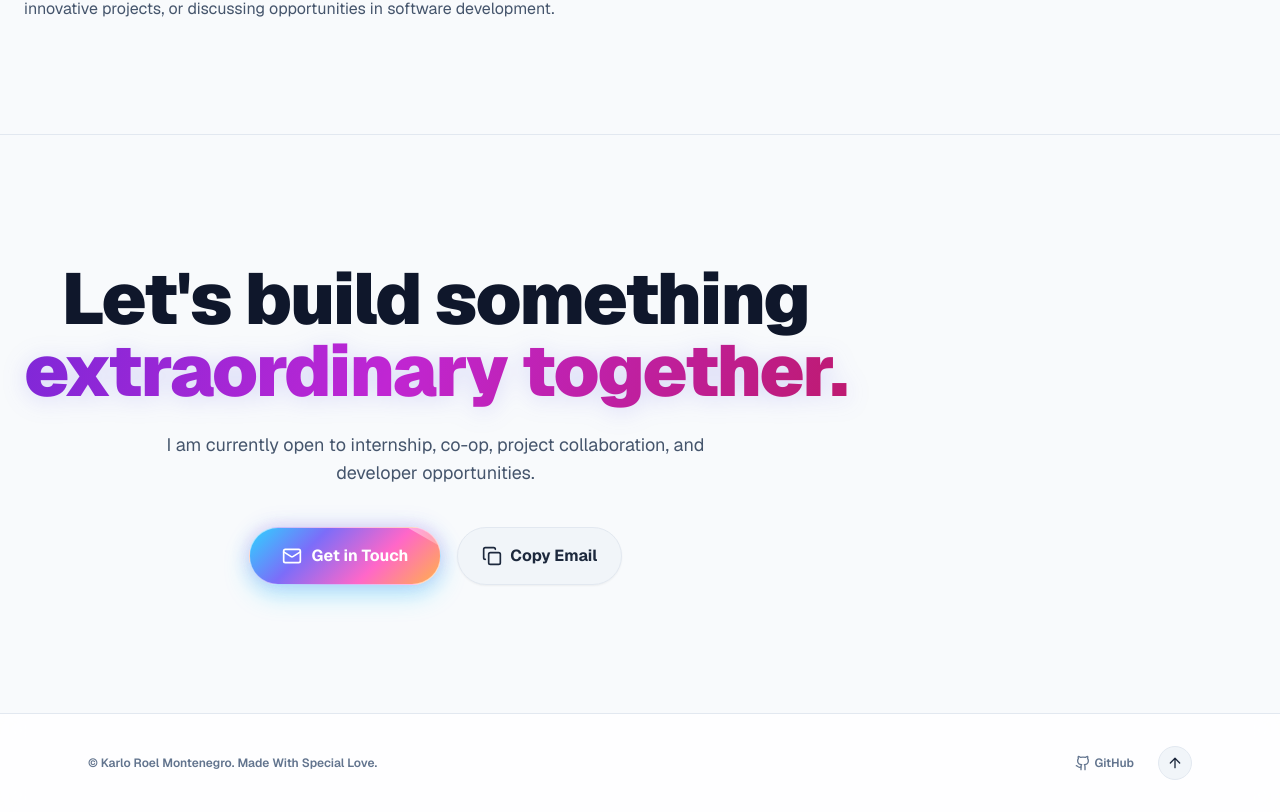
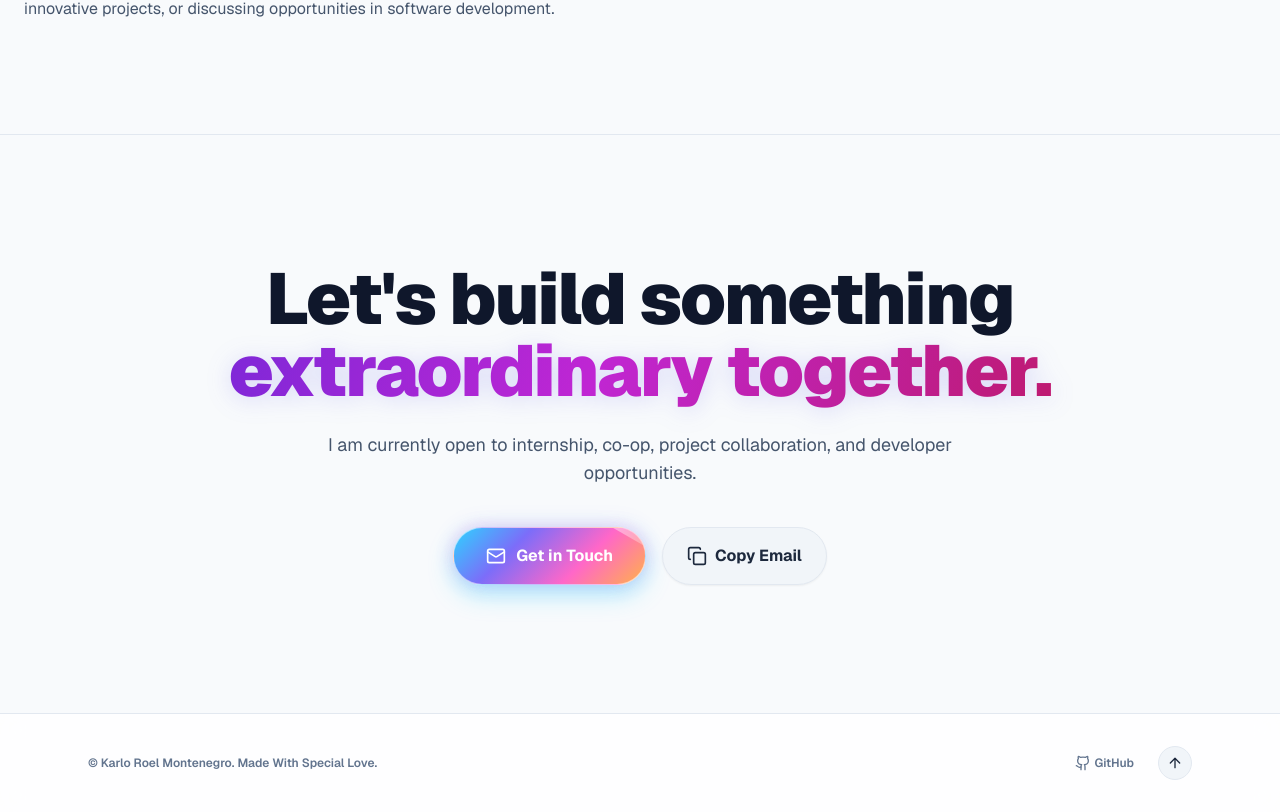
Before and after one commit to karlsxo/KarloRoel, a Next.js app: page / in a window 1280 px wide. Shown: the part 3696-4508 px from the top of the page. Built offline with nearby package versions, Linux system fonts and the light colour scheme.

Commit message:
Center lower contact section without touching landing hero

```diff
--- a/app/page.tsx
+++ b/app/page.tsx
@@ -1194,17 +1194,17 @@ export default function Portfolio() {
       </Section>
 
       {/* Contact Section */}
-      <section className="relative z-10 min-h-[72svh] py-24 md:py-32 border-t border-slate-200 flex items-center">
-        <Reveal>
-        <div className="max-w-4xl mx-auto px-6 text-center">
-          <h2 className="text-4xl sm:text-6xl md:text-7xl font-black text-slate-900 tracking-tight mb-6">
+      <section className="relative z-10 min-h-[72svh] py-24 md:py-32 border-t border-slate-200 flex items-center justify-center">
+        <Reveal className="w-full">
+        <div className="max-w-5xl mx-auto px-6 text-center flex flex-col items-center justify-center">
+          <h2 className="text-4xl sm:text-6xl md:text-7xl font-black text-slate-900 tracking-tight mb-6 text-center">
             Let&apos;s build something <br />
             <span className="aurora-text">extraordinary together.</span>
           </h2>
-          <p className="text-slate-600 text-base md:text-lg max-w-xl mx-auto mb-10">
+          <p className="text-slate-600 text-base md:text-lg max-w-2xl mx-auto mb-10 text-center">
             I am currently open to internship, co-op, project collaboration, and developer opportunities.
           </p>
-          <div className="flex flex-wrap justify-center gap-4">
+          <div className="flex flex-wrap justify-center items-center gap-4">
             <button
               onClick={() => setIsContactModalOpen(true)}
               className="px-8 py-4 text-white rounded-full font-bold text-base transition-all shadow-xl flex items-center gap-2.5 shimmer-btn"
```
